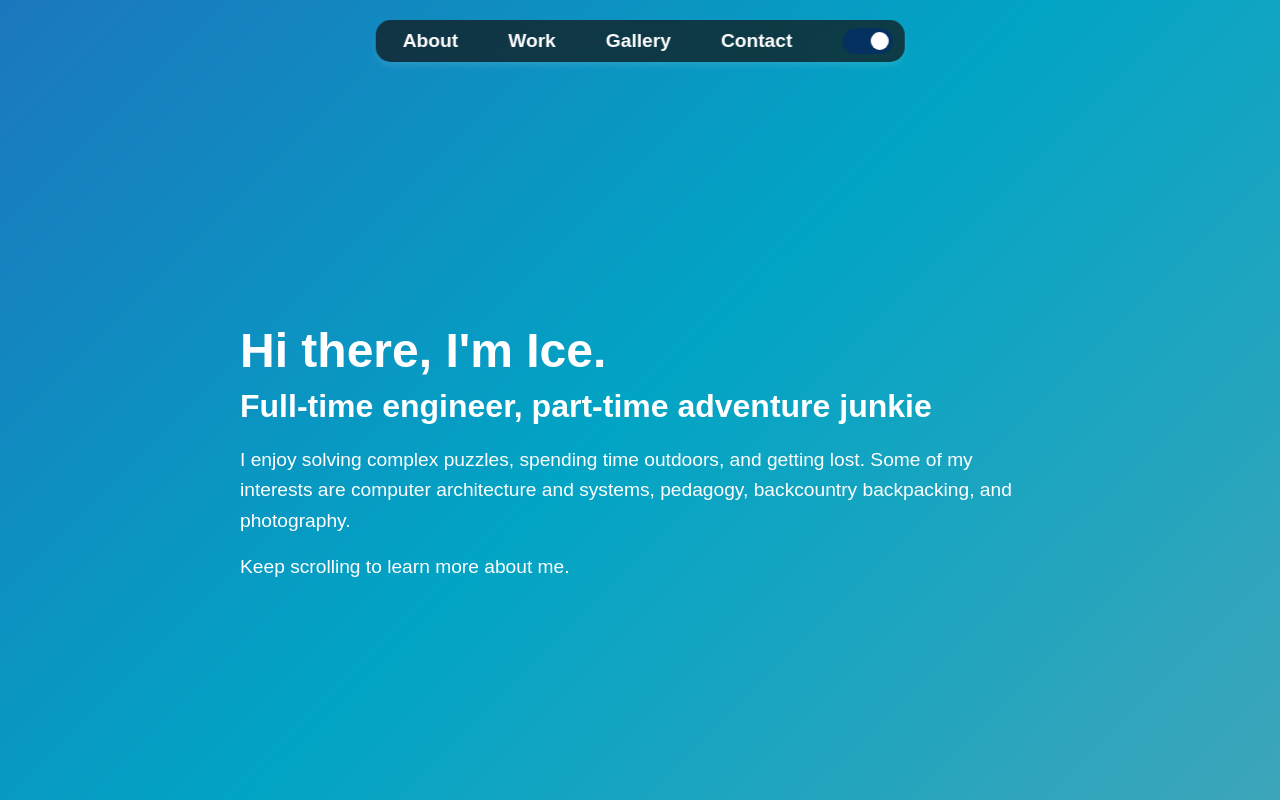
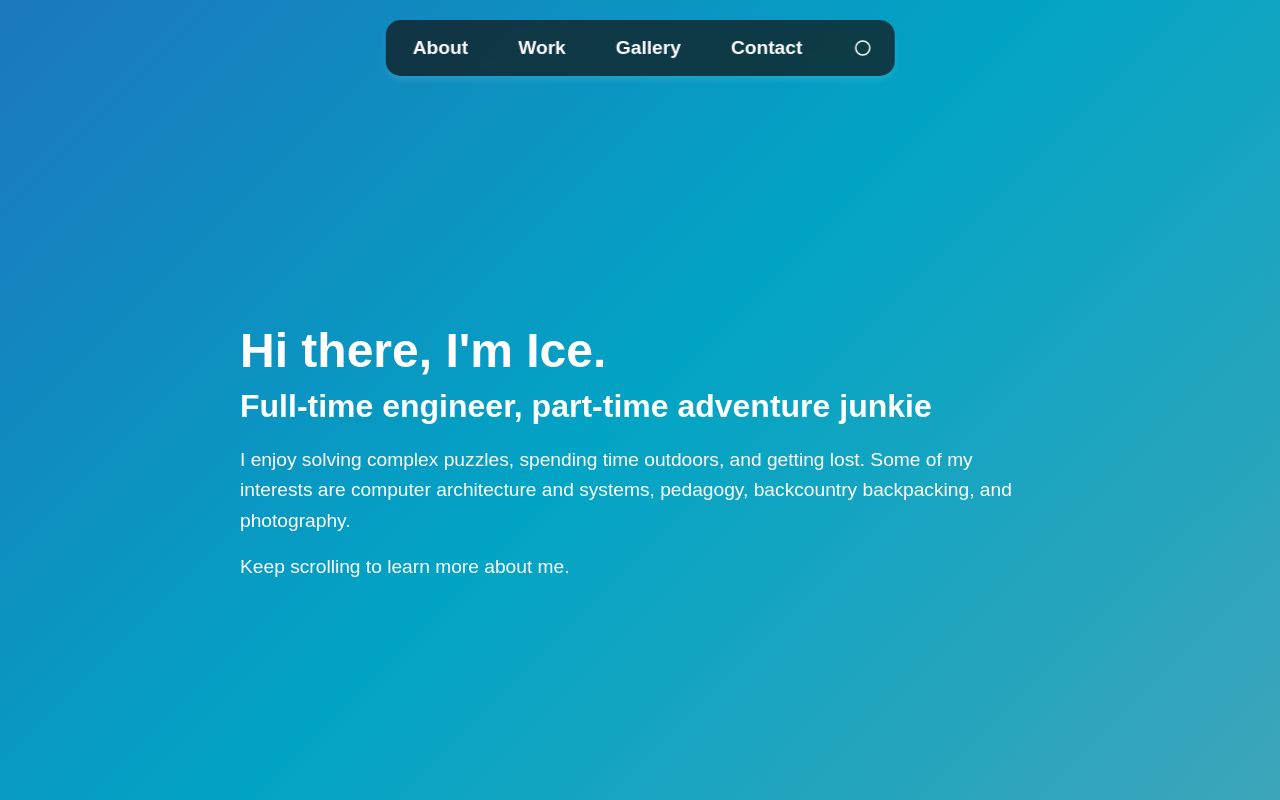
Before and after one commit to pawat-unj/website, a plain HTML site: page index.html in a window 1280 px wide. Shown: the top 800 px of the page. Drawn offline with Linux system fonts and the light colour scheme.

Commit message:
new light/dark mode toggle

```diff
--- a/index.html
+++ b/index.html
@@ -60,10 +60,15 @@
                     <li><a href="#contact">Contact</a></li>
                 </ul>
             </nav>
-            <label class="toggle-switch">
-                <input type="checkbox" id="theme-toggle">
-                <span class="slider round"></span>
-            </label>
+            <div class="theme-toggle-container" onclick="toggleTheme()">
+                <div class="theme-toggle">
+                    <svg id="theme-icon" xmlns="http://www.w3.org/2000/svg" fill="none" viewBox="0 0 24 24" stroke-width="1.5" stroke="currentColor" width="24" height="24">
+                        <path id="theme-path" stroke-linecap="round" stroke-linejoin="round"
+                            d="M21.752 15.002A9.718 9.718 0 0118 15.75c-5.385 0-9.75-4.365-9.75-9.75 0-1.33.266-2.597.748-3.752A9.753 9.753 0 003 11.25C3 16.635 7.365 21 12.75 21a9.753 9.753 0 009.002-5.998z">
+                        </path>
+                    </svg>
+                </div>
+            </div>
         </div>
     </header>
 
--- a/script.js
+++ b/script.js
@@ -1,45 +1,50 @@
-document.addEventListener("DOMContentLoaded", () => {
-    const themeToggle = document.getElementById("theme-toggle");
-    const body = document.body;
+document.addEventListener("DOMContentLoaded", function () {
+    const themeToggle = document.querySelector(".theme-toggle-container");
+    const themeIcon = document.getElementById("theme-icon");
+    const themePath = document.getElementById("theme-path");
 
-    // Check for saved theme preference, default to dark mode
-    const savedTheme = localStorage.getItem("theme");
+    // Load theme preference from localStorage
+    let savedTheme = localStorage.getItem("theme");
 
-    if (savedTheme) {
-        body.classList.add(savedTheme);
-        if (savedTheme === "dark-mode") {
-            themeToggle.checked = true;
-        }
-    } else {
-        body.classList.add("dark-mode"); // Default to dark mode
-        themeToggle.checked = true;
-        localStorage.setItem("theme", "dark-mode");
+    if (!savedTheme) {
+        // Default to dark mode if no preference is set
+        savedTheme = "dark-mode";
+        localStorage.setItem("theme", savedTheme);
     }
 
-    themeToggle.addEventListener("change", () => {
-        if (themeToggle.checked) {
-            body.classList.replace("light-mode", "dark-mode");
+    document.body.classList.add(savedTheme);
+    updateIcon(savedTheme === "dark-mode");
+
+    // Handle theme toggle click
+    themeToggle.addEventListener("click", function () {
+        if (document.body.classList.contains("dark-mode")) {
+            document.body.classList.remove("dark-mode");
+            document.body.classList.add("light-mode");
+            localStorage.setItem("theme", "light-mode");
+            updateIcon(false);
+        } else {
+            document.body.classList.remove("light-mode");
+            document.body.classList.add("dark-mode");
             localStorage.setItem("theme", "dark-mode");
-        } else {
-            body.classList.replace("dark-mode", "light-mode");
-            localStorage.setItem("theme", "light-mode");
+            updateIcon(true);
         }
     });
 
-    // Smooth scrolling for navigation links
-    document.querySelectorAll(".nav-links a").forEach(link => {
-        link.addEventListener("click", (e) => {
-            e.preventDefault();
-            const targetSection = document.querySelector(link.getAttribute("href"));
-            if (targetSection) {
-                targetSection.scrollIntoView({
-                    behavior: "smooth",
-                    block: "start"
-                });
-            }
-        });
-    });
+    // Function to update the theme icon
+    function updateIcon(isDark) {
+        if (isDark) {
+            // Circle icon for Dark Mode (default)
+            themePath.setAttribute("d", "M12 3C8.134 3 5 6.134 5 10s3.134 7 7 7c3.866 0 7-3.134 7-7S15.866 3 12 3z");
+            themeIcon.style.transform = "rotate(180deg)";
+        } else {
+            // Sun icon for Light Mode
+            themePath.setAttribute("d", "M21.752 15.002A9.718 9.718 0 0118 15.75c-5.385 0-9.75-4.365-9.75-9.75 0-1.33.266-2.597.748-3.752A9.753 9.753 0 003 11.25C3 16.635 7.365 21 12.75 21a9.753 9.753 0 009.002-5.998z");
+            themeIcon.style.transform = "rotate(0deg)";
+        }
+    }
 });
+
+
 
 document.addEventListener("DOMContentLoaded", () => {
     const aboutSection = document.getElementById("about");
--- a/styles.css
+++ b/styles.css
@@ -106,7 +106,36 @@ header {
 .header-nav {
     display: flex;
     align-items: center;
-    gap: 15px;
+    gap: 5px; /* Reduce spacing between toggle and nav */
+}
+
+/* Theme Toggle Button */
+.theme-toggle-container {
+    display: flex;
+    justify-content: center;
+    align-items: center;
+    width: 40px;
+    height: 40px;
+    cursor: pointer;
+    border-radius: 50%;
+    transition: all 0.3s ease-in-out;
+    color: var(--text-color);
+}
+
+/* Hover effect */
+.theme-toggle-container:hover {
+    background: rgba(255, 255, 255, 0.15);
+    backdrop-filter: blur(5px);
+}
+
+/* Dark Mode */
+body.dark-mode .theme-toggle-container {
+    color: white;
+}
+
+/* Smooth icon transition */
+.theme-toggle svg {
+    transition: transform 0.3s ease-in-out;
 }
 
 /* Toggle Switch */
```
